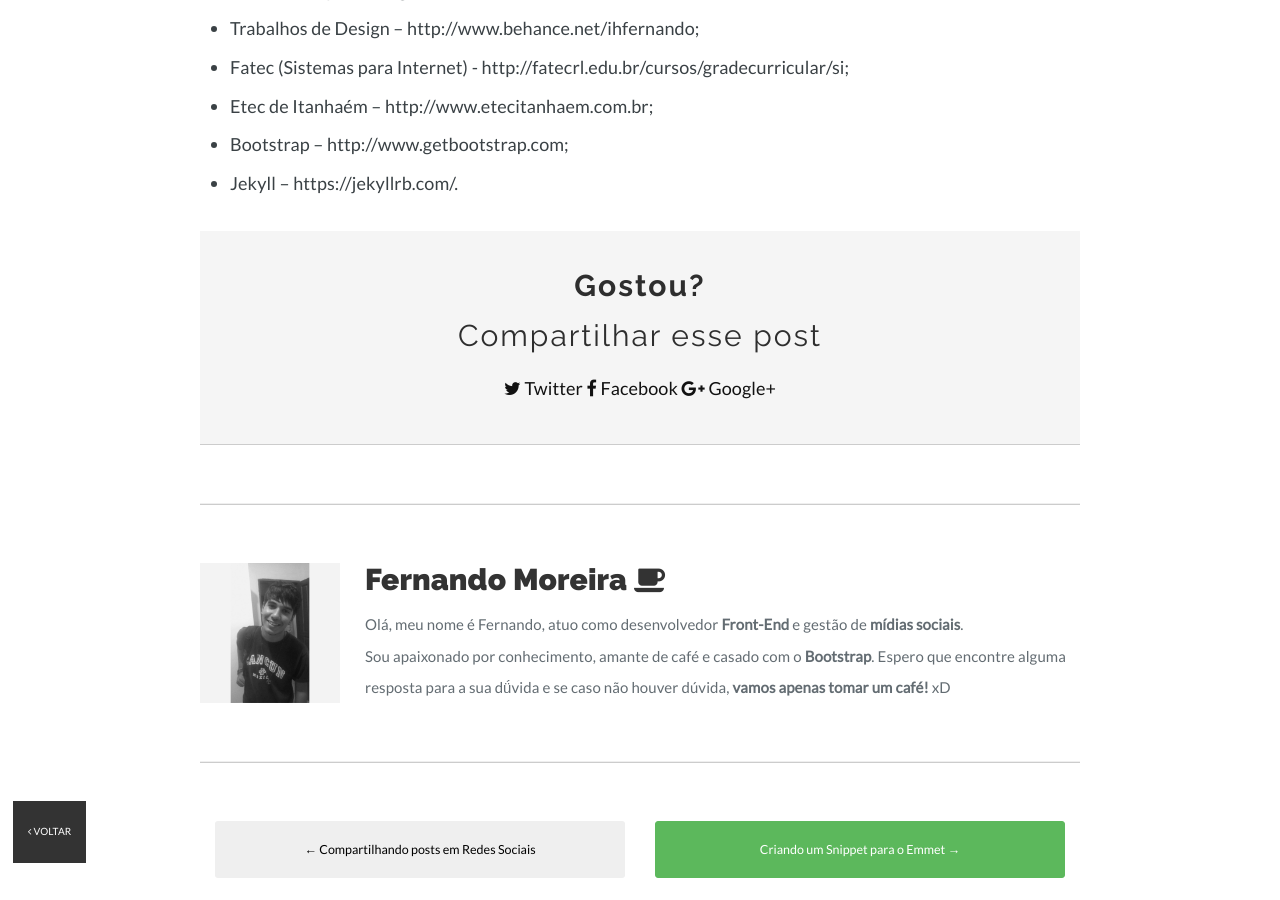
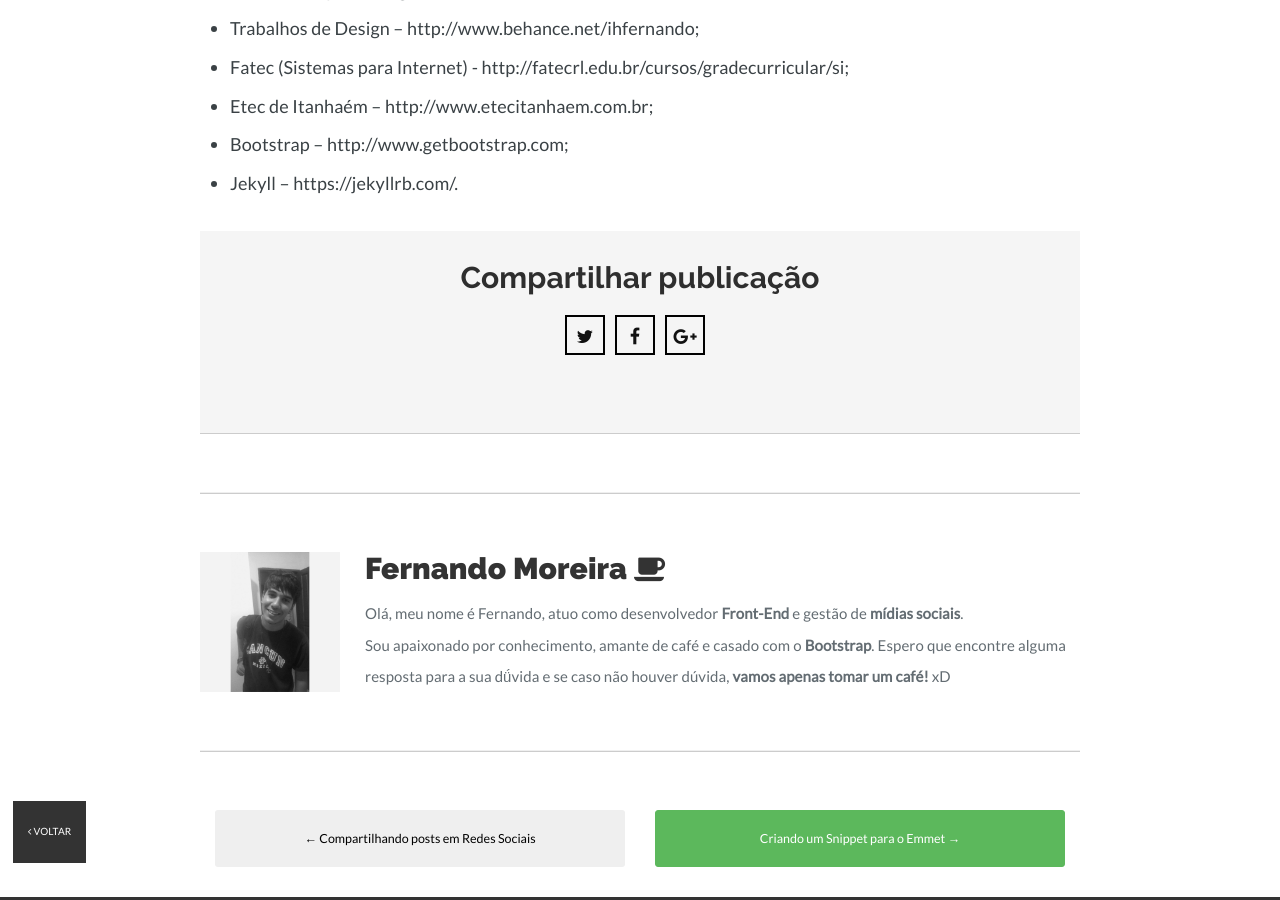
Before and after one commit to ihFernando/blog, a Jekyll site: the page built from _posts/2017-03-02-os-proximos-posts-e-conteudos.markdown, in a window 1280 px wide and 900 px high, scrolled down 2550 px. Built offline with Jekyll 4.4.1, drawn with Linux system fonts in a browser that asks for light colours; comment, search, counter and statistics services are not loaded.

Commit message:
Att code share

```diff
--- a/_includes/share.html
+++ b/_includes/share.html
@@ -1,15 +1,32 @@
-<section class="share text-center">
-    <h5><strong>Gostou? </strong> <br> Compartilhar esse post </h5>
-    <a class="icon-twitter" href="http://twitter.com/share?text={{page.title}}&amp;url={{site.url}}{{ page.url }}"
+<section class="share text-center social">
+    <h3>Compartilhar publicação </h3>
+    <ul class="list-unstyled" style="display: inline-flex">
+        <li>
+            <a href="http://twitter.com/share?text={{page.title}}&amp;url={{site.url}}{{ page.url }}"
         onclick="window.open(this.href, 'twitter-share', 'width=550,height=235');return false;">
-        <span class="hidden"><i class="fa fa-twitter"></i> Twitter</span>
-    </a>
-    <a class="icon-facebook" href="https://www.facebook.com/sharer/sharer.php?u={{site.url}}{{page.url}}"
+                <div id="swap1">
+                    <i class="fa fa-twitter"></i>
+                    <i class="fa fa-twitter"></i>
+                </div>
+            </a>
+        </li>
+        <li>
+            <a href="https://www.facebook.com/sharer/sharer.php?u={{site.url}}{{page.url}}"
         onclick="window.open(this.href, 'facebook-share','width=580,height=296');return false;">
-        <span class="hidden"><i class="fa fa-facebook"></i> Facebook</span>
-    </a>
-    <a class="icon-google-plus" href="https://plus.google.com/share?url={{site.url}}{{page.url}}"
+                <div id="swap2" class="facebook">
+                    <i class="fa fa-facebook"></i>
+                    <i class="fa fa-facebook"></i>
+                </div>
+            </a>
+        </li>
+         <li>
+            <a href="https://plus.google.com/share?url={{site.url}}{{page.url}}"
        onclick="window.open(this.href, 'google-plus-share', 'width=490,height=530');return false;">
-        <span class="hidden"><i class="fa fa-google-plus"></i> Google+</span>
-    </a>
+                <div id="swap3">
+                    <i class="fa fa-google-plus"></i>
+                    <i class="fa fa-google-plus"></i>
+                </div>
+            </a>
+        </li>
+    </ul>
 </section>
```
